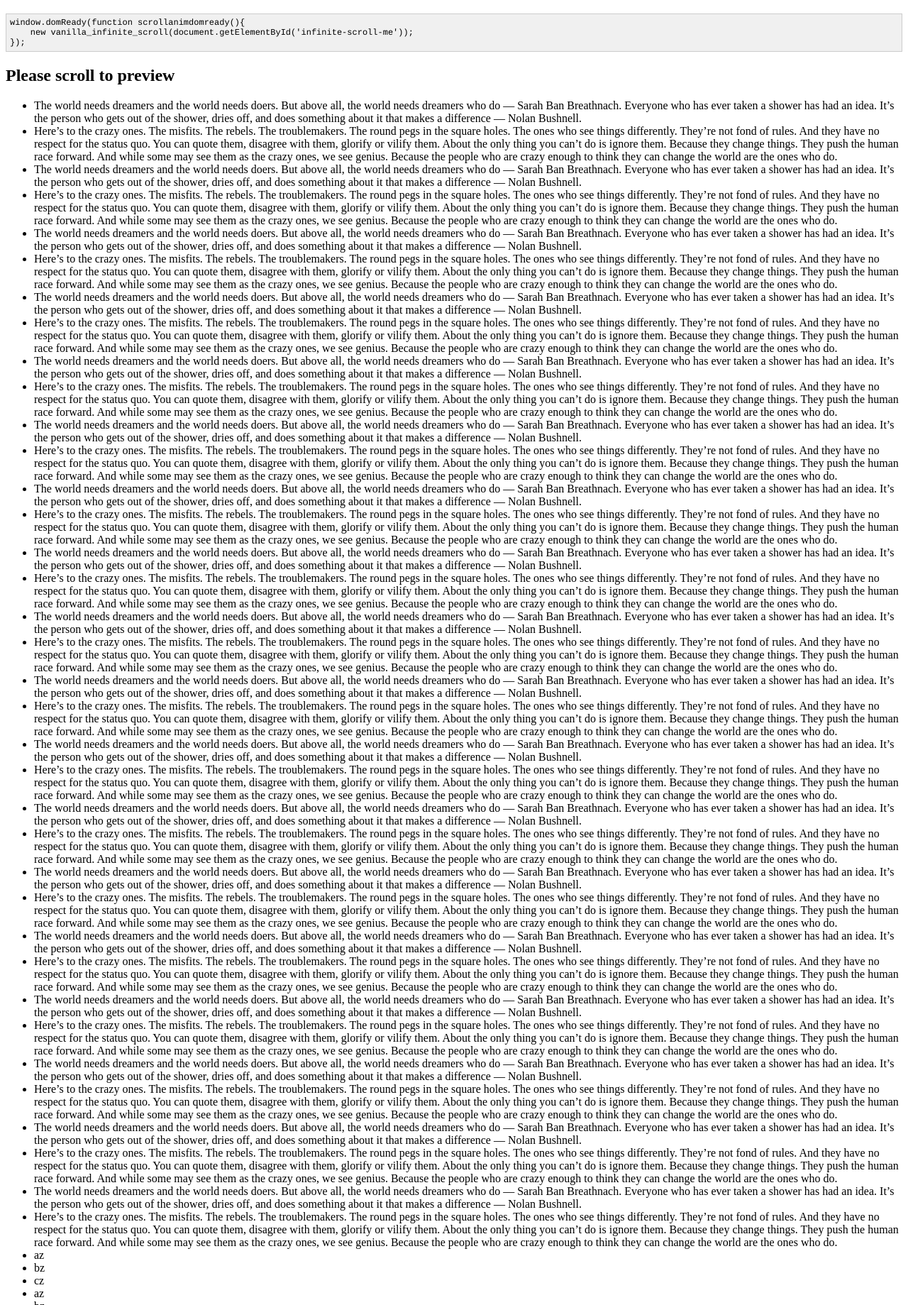
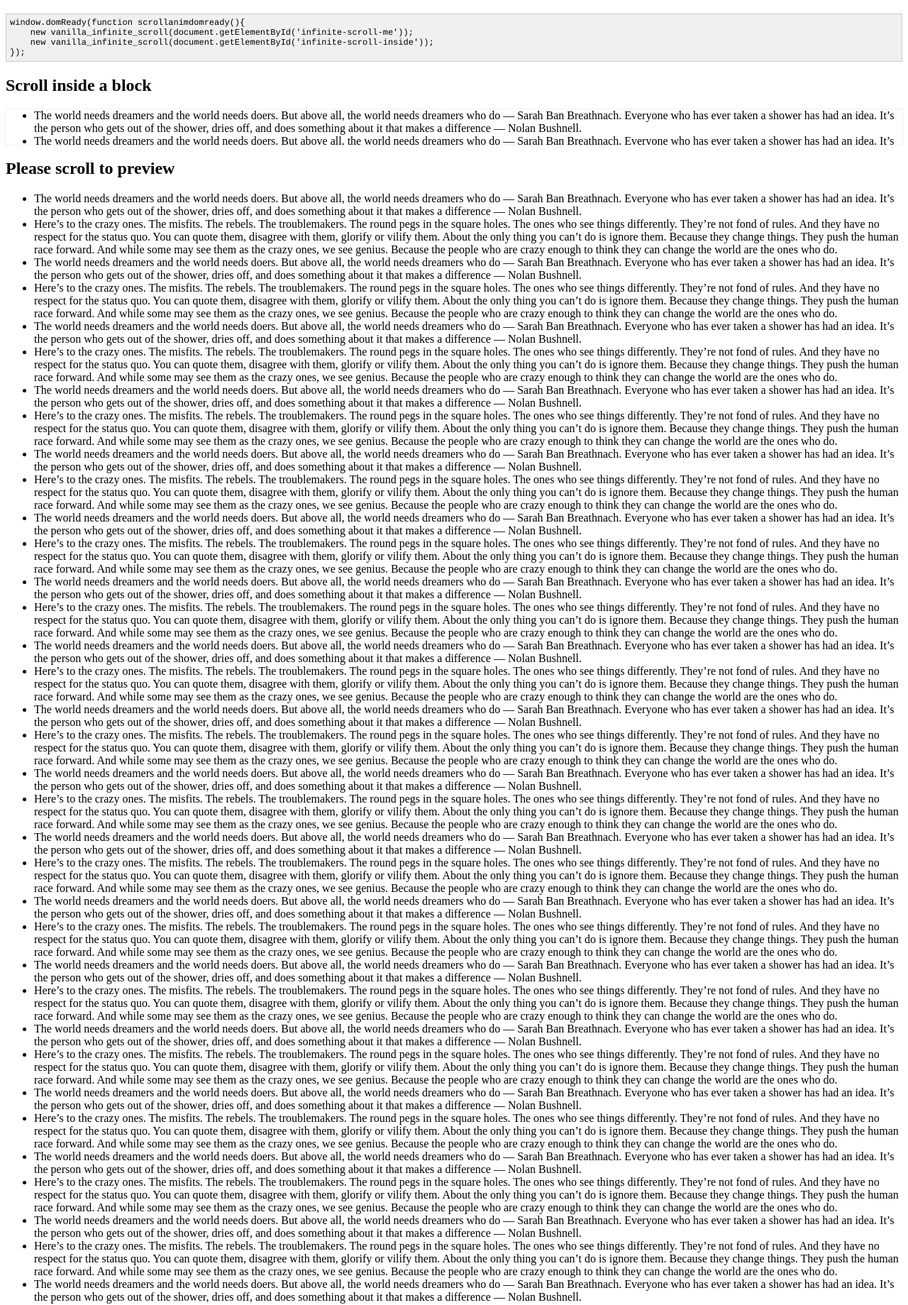
Before and after one commit to JavaScriptUtilities/vanillaInfiniteScroll, a website: page index.html in a window 1280 px wide. Shown: the part 61-1900 px from the top of the page at 71% size. Drawn offline with Linux system fonts and the light colour scheme.

Commit message:
v 0.3.0
* Support elements with overflow:auto.
* Add callbacks before & after response to avoid an unnecessary main callback edit.
* Check scroll status at resize.

```diff
--- a/bower.json
+++ b/bower.json
@@ -1,6 +1,6 @@
 {
     "name": "vanilla-infinitescroll",
-    "version": "0.2.0",
+    "version": "0.3.0",
     "description": "Infinite Scroll",
     "main": "js/vanilla-infinite.js",
     "authors": [
--- a/index.html
+++ b/index.html
@@ -13,8 +13,19 @@
 
 <script class="script-visible" contenteditable>window.domReady(function scrollanimdomready(){
     new vanilla_infinite_scroll(document.getElementById('infinite-scroll-me'));
+    new vanilla_infinite_scroll(document.getElementById('infinite-scroll-inside'));
 });
 </script>
+
+<h2>Scroll inside a block</h2>
+<div>
+    <ul style="outline:1px solid #f0f0f0;overflow:auto;height:50px;" data-callbackurl="callbacks/li.html" id="infinite-scroll-inside">
+        <li>The world needs dreamers and the world needs doers. But above all, the world needs dreamers who do — Sarah Ban Breathnach. Everyone who has ever taken a shower has had an idea. It’s the person who gets out of the shower, dries off, and does something about it that makes a difference — Nolan Bushnell. </li>
+        <li>The world needs dreamers and the world needs doers. But above all, the world needs dreamers who do — Sarah Ban Breathnach. Everyone who has ever taken a shower has had an idea. It’s the person who gets out of the shower, dries off, and does something about it that makes a difference — Nolan Bushnell. </li>
+        <li>The world needs dreamers and the world needs doers. But above all, the world needs dreamers who do — Sarah Ban Breathnach. Everyone who has ever taken a shower has had an idea. It’s the person who gets out of the shower, dries off, and does something about it that makes a difference — Nolan Bushnell. </li>
+        <li>The world needs dreamers and the world needs doers. But above all, the world needs dreamers who do — Sarah Ban Breathnach. Everyone who has ever taken a shower has had an idea. It’s the person who gets out of the shower, dries off, and does something about it that makes a difference — Nolan Bushnell. </li>
+    </ul>
+</div>
 
 <h2>Please scroll to preview</h2>
 <div>
--- a/js/vanilla-infinite.js
+++ b/js/vanilla-infinite.js
@@ -1,12 +1,13 @@
 /*
  * Plugin Name: Vanilla-JS Infinite Scroll
- * Version: 0.2.0
+ * Version: 0.3.0
  * Plugin URL: https://github.com/Darklg/JavaScriptUtilities
  * JavaScriptUtilities Vanilla-JS may be freely distributed under the MIT license.
  */
 
 function vanilla_infinite_scroll(el, opts) {
     'use strict';
+
     /*jshint validthis: true */
     var self = this;
 
@@ -19,6 +20,7 @@ function vanilla_infinite_scroll(el, opts) {
 
     /* Options */
     self.currentPage = parseInt(self.el.getAttribute('data-currentpage') || opts.currentPage || 1, 10);
+    var overflowItem = (opts.overflowItem || (el.style.overflow == 'auto'));
     var callbackUrl = self.el.getAttribute('data-callbackurl') || opts.callbackUrl || false;
     var returnType = self.el.getAttribute('data-returntype') || opts.returnType || 'html';
     var offsetScroll = parseInt(self.el.getAttribute('data-offsetscroll') || opts.offsetScroll || 200, 10);
@@ -28,12 +30,19 @@ function vanilla_infinite_scroll(el, opts) {
         self.el.insertAdjacentHTML('beforeend', responseText);
         self.currentPage++;
     };
+    var callbackBeforeResponse = opts.callbackBeforeResponse || function(self, responseText) {};
+    var callbackAfterResponse = opts.callbackAfterResponse || function(self, responseText) {};
 
     /* Internal settings */
-    var elBounds,
-        canInfiniteScroll = true,
+    var canInfiniteScroll = true,
         scrollLevel = 0,
-        scrollMax = 0;
+        scrollMax = 0,
+        scrollListener = window;
+
+    if (overflowItem) {
+        /* Overflow auto, check events  */
+        scrollListener = el;
+    }
 
     function init() {
         self.set_events();
@@ -43,36 +52,48 @@ function vanilla_infinite_scroll(el, opts) {
         resize_event();
         scroll_event();
         window.addEventListener('resize', resize_event, false);
-        window.addEventListener('scroll', scroll_event, false);
+        window.addEventListener('scroll', resize_event, false);
+        scrollListener.addEventListener('scroll', scroll_event, false);
     };
 
     self.unset_events = function() {
         window.removeEventListener('resize', resize_event, false);
-        window.removeEventListener('scroll', scroll_event, false);
+        window.removeEventListener('scroll', resize_event, false);
+        scrollListener.removeEventListener('scroll', scroll_event, false);
     };
 
     function resize_event() {
         /* Set Scroll Max */
-        elBounds = self.el.getBoundingClientRect();
+        if (overflowItem) {
+            scrollMax = self.el.scrollHeight - offsetScroll;
+            return false;
+        }
+        var elBounds = self.el.getBoundingClientRect();
         scrollMax = getBodyScrollTop() + elBounds.top + elBounds.height - offsetScroll;
     }
 
     function scroll_event() {
+
         if (stopInfiniteScroll) {
             self.unset_events();
             return false;
         }
+
         if (!canInfiniteScroll) {
             return false;
         }
+
         // Get scroll level
-        scrollLevel = getBodyScrollBottom();
+        scrollLevel = overflowItem ? getElementScrollBottom(self.el) : getBodyScrollBottom();
+
         // If scroll level not over scrollmax
         if (scrollLevel < scrollMax) {
             return false;
         }
+
         // Disable infinite scroll
         disable_infinite_scroll();
+
         // Load callbackurl
         var data = {
             page: self.currentPage
@@ -89,13 +110,24 @@ function vanilla_infinite_scroll(el, opts) {
         if (returnType == 'json') {
             responseText = JSON.parse(responseText);
         }
+
+        // Multiple callbacks
+        callbackBeforeResponse(self, responseText);
         callbackResponse(self, responseText);
-        // Update scroll max
-        resize_event();
-        // Enable infinite event
-        enable_infinite_scroll();
-        // Try a new scroll event
-        scroll_event();
+        callbackAfterResponse(self, responseText);
+
+        // Trigger resize to update values
+        setTimeout(function() {
+            triggerResize();
+        }, 50);
+
+        setTimeout(function() {
+            // Enable infinite event
+            enable_infinite_scroll();
+
+            // Try a new scroll event
+            scroll_event();
+        }, 100);
     }
 
     /* Enable / Disable infinite scroll */
@@ -113,6 +145,12 @@ function vanilla_infinite_scroll(el, opts) {
 
     /* Utilities */
 
+    function triggerResize() {
+        var e = window.document.createEvent('UIEvents');
+        e.initUIEvent('resize', true, false, window, 0);
+        window.dispatchEvent(e);
+    }
+
     function ajaxRequest(url, callbackFun, data) {
         if (window.jQuery) {
             jQuery.ajax({
@@ -129,6 +167,10 @@ function vanilla_infinite_scroll(el, opts) {
         });
     }
 
+    function getElementScrollBottom(elem) {
+        return elem.scrollTop + elem.offsetHeight;
+    }
+
     function getBodyScrollTop() {
         return window.pageYOffset || document.documentElement.scrollTop || document.body.scrollTop || 0;
     }
--- a/package.json
+++ b/package.json
@@ -1,6 +1,6 @@
 {
   "name": "vanillaInfiniteScroll",
-  "version": "0.2.0",
+  "version": "0.3.0",
   "license": "MIT",
   "description": "",
   "devDependencies": {
```
Also changed, not shown: js/vanilla-infinite.min.js.
